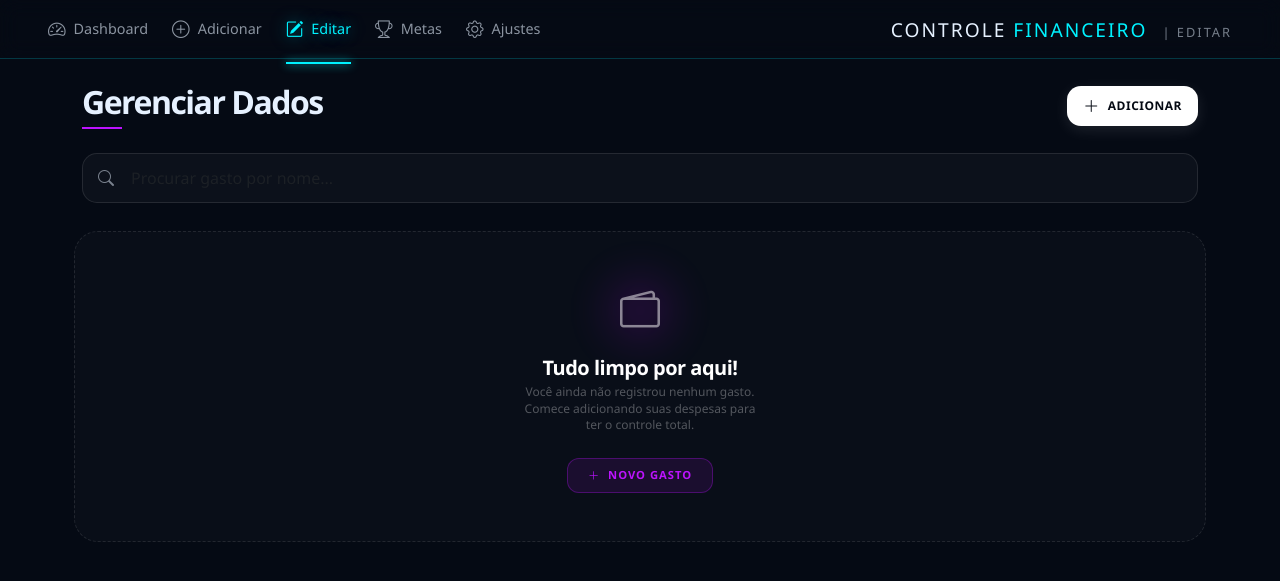
After one commit to ElryanGomes/ControleFinanceiro, a Flask app: page /editar in a window 1280 px wide. The commit adds this page. Shown: the top 581 px of the page. Run offline with Flask 3, Linux system fonts and the light colour scheme.

Commit message:
Página de Editar itens adicionado

```diff
--- a/app.py
+++ b/app.py
@@ -195,6 +195,22 @@ def atualizar_gasto():
     return jsonify(success=False), 404
 
 
+@app.route('/editar')
+def editar():
+    # Pega todos os gastos do banco para listar na tela de gerenciar
+    gastos = Gasto.query.all()
+    return render_template('editar.html', gastos=gastos)
+
+@app.route('/excluir_gasto/<int:id>', methods=['POST'])
+def excluir_gasto(id):
+    gasto = Gasto.query.get_or_404(id)
+    try:
+        db.session.delete(gasto)
+        db.session.commit()
+        return {"success": True}
+    except Exception as e:
+        return {"success": False, "error": str(e)}
+
 
 if __name__ == "__main__":
     app.run(debug=True)
--- /dev/null
+++ b/static/css/editar.css
@@ -0,0 +1,140 @@
+/* RESET E VARIÁVEIS */
+* {
+    margin: 0;
+    padding: 0;
+    box-sizing: border-box;
+}
+
+:root {
+    --bg-dark: #050a14;
+    --card-bg: #0a192f;
+    --text-main: #e6f1ff;
+    --accent-cyan: #00f2ff;
+    --accent-purple: #bc13fe;
+    --gain-green: #64ffda;
+    --loss-pink: #ff007f;
+    --border-color: rgba(0, 242, 255, 0.2);
+}
+
+body {
+    background-color: var(--bg-dark);
+    color: var(--text-main);
+    font-family: 'Segoe UI', Roboto, sans-serif;
+    overflow-x: hidden;
+}
+
+/* HEADER E NAVEGAÇÃO */
+.header-main {
+    background: rgba(5, 10, 20, 0.8);
+    backdrop-filter: blur(10px);
+    border-bottom: 1px solid var(--border-color);
+    position: sticky;
+    top: 0;
+    z-index: 1000;
+}
+
+.nav-link-custom {
+    color: var(--text-main);
+    text-decoration: none;
+    font-size: 0.9rem;
+    font-weight: 500;
+    display: flex;
+    align-items: center;
+    gap: 8px;
+    transition: all 0.3s ease;
+    opacity: 0.6;
+    position: relative;
+}
+
+.nav-link-custom i { font-size: 1.1rem; }
+
+.nav-link-custom:hover, .nav-link-custom.active {
+    opacity: 1;
+    color: var(--accent-cyan);
+    text-shadow: 0 0 15px rgba(0, 242, 255, 0.5);
+}
+
+.nav-link-custom.active::after {
+    content: '';
+    position: absolute;
+    bottom: -22px;
+    left: 0;
+    width: 100%;
+    height: 2px;
+    background: var(--accent-cyan);
+    box-shadow: 0 0 10px var(--accent-cyan);
+}
+
+.titulo-pagina h2 {
+    font-size: 1.2rem;
+    letter-spacing: 2px;
+}
+
+/* Estética dos Cards na Edição */
+.card-edit {
+    background: linear-gradient(145deg, #0d1117, #070a0f);
+    border: 1px solid rgba(255, 255, 255, 0.05);
+    border-radius: 20px;
+    transition: all 0.3s ease;
+}
+
+.card-edit:hover {
+    border-color: rgba(78, 205, 196, 0.3);
+    transform: scale(1.01);
+}
+
+/* Input de Busca Estilizado */
+.search-box {
+    background: rgba(255, 255, 255, 0.03) !important;
+    border: 1px solid rgba(255, 255, 255, 0.1) !important;
+    border-radius: 15px;
+    color: white !important;
+    padding: 12px 20px;
+}
+
+.search-box:focus {
+    box-shadow: 0 0 15px rgba(78, 205, 196, 0.2);
+    border-color: #4ecdc4 !important;
+}
+
+/* Botões de Ação */
+.btn-circle {
+    width: 42px;
+    height: 42px;
+    border-radius: 12px;
+    display: flex;
+    align-items: center;
+    justify-content: center;
+    border: none;
+    transition: 0.3s;
+}
+
+.btn-edit {
+    background: rgba(78, 205, 196, 0.1);
+    color: #4ecdc4;
+}
+
+.btn-edit:hover {
+    background: #4ecdc4;
+    color: #050a14;
+    box-shadow: 0 0 15px #4ecdc466;
+}
+
+.btn-delete {
+    background: rgba(255, 82, 82, 0.1);
+    color: #ff5252;
+}
+
+.btn-delete:hover {
+    background: #ff5252;
+    color: white;
+    box-shadow: 0 0 15px #ff525266;
+}
+
+.badge-info-custom {
+    background: rgba(165, 180, 252, 0.05);
+    color: #a5b4fc;
+    border: 1px solid rgba(165, 180, 252, 0.2);
+    font-size: 0.6rem;
+    text-transform: uppercase;
+}
--- /dev/null
+++ b/templates/editar.html
@@ -0,0 +1,176 @@
+<!DOCTYPE html>
+<html lang="pt-br">
+
+<head>
+    <meta charset="UTF-8">
+    <meta name="viewport" content="width=device-width, initial-scale=1.0">
+    <link href="https://cdn.jsdelivr.net/npm/bootstrap@5.3.0/dist/css/bootstrap.min.css" rel="stylesheet">
+    <link rel="stylesheet" href="https://cdn.jsdelivr.net/npm/bootstrap-icons@1.11.1/font/bootstrap-icons.css">
+    <link rel="stylesheet" href="{{ url_for('static', filename='css/editar.css') }}">
+    <title>Gerenciar Finanças</title>
+</head>
+
+<body>
+
+    <header class="header-main px-5 py-3">
+        <nav class="d-flex justify-content-between align-items-center">
+            <div class="nav-paginas d-flex gap-4">
+                <a href="{{ url_for('index') }}" class="nav-link-custom ">
+                    <i class="bi bi-speedometer2"></i> Dashboard
+                </a>
+                <a href="{{ url_for('adicionar') }}" class="nav-link-custom">
+                    <i class="bi bi-plus-circle"></i> Adicionar
+                </a>
+                <a href="{{ url_for('editar') }}" class="nav-link-custom active">
+                    <i class="bi bi-pencil-square"></i> Editar
+                </a>
+                <a href="#" class="nav-link-custom">
+                    <i class="bi bi-trophy"></i> Metas
+                </a>
+                <a href="#" class="nav-link-custom">
+                    <i class="bi bi-gear"></i> Ajustes
+                </a>
+            </div>
+
+            <div class="titulo-pagina text-end">
+                <h2 class="m-0 tracking-widest text-uppercase h4">
+                    Controle <span style="color: var(--accent-cyan)">Financeiro</span>
+                    <small class="ms-2 opacity-50" style="font-size: 0.8rem;">| Editar</small>
+                </h2>
+            </div>
+        </nav>
+    </header>
+
+
+    <div class="container py-4">
+        <div class="d-flex justify-content-between align-items-center mb-4">
+            <div>
+                <h2 class="fw-bold mb-0" style="letter-spacing: -1.5px;">Gerenciar Dados</h2>
+                <div style="height: 2px; width: 40px; background: #bc13fe; margin-top: 5px;"></div>
+            </div>
+            <a href="/adicionar" class="btn d-flex align-items-center gap-2"
+                style="background: #fff; color: #050a14; border: none; border-radius: 14px; padding: 8px 16px; font-size: 0.75rem; font-weight: 700; letter-spacing: 0.5px; box-shadow: 0 4px 15px rgba(255,255,255,0.1); transition: 0.3s;">
+                <i class="bi bi-plus-lg" style="font-size: 1rem;"></i>
+                <span class="d-none d-md-inline">ADICIONAR</span>
+            </a>
+        </div>
+
+        <div class="position-relative mb-4">
+            <i class="bi bi-search position-absolute top-50 translate-middle-y ms-3 opacity-50"></i>
+            <input type="text" id="filtro" class="form-control search-box ps-5"
+                placeholder="Procurar gasto por nome...">
+        </div>
+
+        <div class="row g-3" id="listaItens">
+            {% for item in gastos %}
+            <div class="col-12 item-card" data-nome="{{ item.nome.lower() }}">
+                <div class="card-edit p-3">
+                    <div class="row align-items-center">
+                        <div class="col-6">
+                            <strong class="d-block fs-5 text-white">{{ item.nome }}</strong>
+                            <div class="d-flex gap-2 mt-1">
+                                <span class="badge badge-info-custom">{{ item.tipo }}</span>
+                                <span class="badge badge-info-custom">{{ item.categoria }}</span>
+                            </div>
+                        </div>
+
+                        <div class="col-3 text-end">
+                            <small class="d-block opacity-40 text-uppercase"
+                                style="font-size: 0.5rem; letter-spacing: 1px;">Valor Total</small>
+                            <span class="fw-bold">R$ {{ "{:,.2f}".format(item.valor_total).replace('.', ',') }}</span>
+                        </div>
+
+                        <div class="col-3 d-flex justify-content-end gap-2">
+                            <button class="btn-circle btn-edit" onclick="abrirEdicao('{{ item.id }}')">
+                                <i class="bi bi-pencil-fill"></i>
+                            </button>
+                            <button class="btn-circle btn-delete"
+                                onclick="confirmarExclusao('{{ item.id }}', '{{ item.nome }}')">
+                                <i class="bi bi-trash3-fill"></i>
+                            </button>
+                        </div>
+                    </div>
+                </div>
+            </div>
+            {% endfor %}
+            {% if not gastos %}
+            <div class="col-12 text-center py-5"
+                style="background: rgba(255, 255, 255, 0.02); border: 1px dashed rgba(255, 255, 255, 0.1); border-radius: 24px; margin-top: 20px;">
+                <div class="mb-3 d-inline-block position-relative">
+                    <div
+                        style="position: absolute; top: 50%; left: 50%; transform: translate(-50%, -50%); width: 60px; height: 60px; background: rgba(188, 19, 254, 0.2); filter: blur(20px); border-radius: 50%; animation: pulse-neon 2s infinite;">
+                    </div>
+                    <i class="bi bi-wallet2 text-white-50"
+                        style="font-size: 2.5rem; position: relative; z-index: 1;"></i>
+                </div>
+
+                <h5 class="fw-bold text-white mb-1" style="letter-spacing: -0.5px;">Tudo limpo por aqui!</h5>
+                <p class="text-white-50 mx-auto"
+                    style="font-size: 0.75rem; max-width: 250px; line-height: 1.4; opacity: 0.6;">
+                    Você ainda não registrou nenhum gasto. Comece adicionando suas despesas para ter o controle total.
+                </p>
+
+                <a href="/adicionar" class="btn btn-sm mt-2"
+                    style="background: rgba(188, 19, 254, 0.1); color: #bc13fe; border: 1px solid rgba(188, 19, 254, 0.3); border-radius: 12px; font-size: 0.7rem; font-weight: 700; padding: 8px 20px; text-transform: uppercase; letter-spacing: 1px;">
+                    <i class="bi bi-plus-lg me-1"></i> Novo Gasto
+                </a>
+            </div>
+
+            <style>
+                @keyframes pulse-neon {
+                    0% {
+                        transform: translate(-50%, -50%) scale(0.8);
+                        opacity: 0.5;
+                    }
+
+                    50% {
+                        transform: translate(-50%, -50%) scale(1.2);
+                        opacity: 0.8;
+                    }
+
+                    100% {
+                        transform: translate(-50%, -50%) scale(0.8);
+                        opacity: 0.5;
+                    }
+                }
+            </style>
+            {% endif %}
+        </div>
+    </div>
+
+    <script>
+        // Filtro de Pesquisa Real-time
+        document.getElementById('filtro').addEventListener('input', function (e) {
+            let termo = e.target.value.toLowerCase();
+            document.querySelectorAll('.item-card').forEach(card => {
+                let nome = card.getAttribute('data-nome');
+                card.style.display = nome.includes(termo) ? 'block' : 'none';
+            });
+        });
+
+        // Função para Excluir
+        function confirmarExclusao(id, nome) {
+            if (confirm(`Excluir permanentemente "${nome}"?`)) {
+                fetch(`/excluir_gasto/${id}`, { method: 'POST' })
+                    .then(res => res.json())
+                    .then(data => {
+                        if (data.success) {
+                            location.reload();
+                        } else {
+                            alert("Erro: " + data.error);
+                        }
+                    })
+                    .catch(() => alert("Erro de conexão."));
+            }
+        }
+
+        // Função para Abrir Edição
+        function abrirEdicao(id) {
+            // Redireciona para uma rota de formulário de edição que criaremos
+            window.location.href = `/editar_item/${id}`;
+        }
+    </script>
+
+</body>
+
+</html>
--- a/templates/index.html
+++ b/templates/index.html
@@ -19,7 +19,10 @@
                     <i class="bi bi-speedometer2"></i> Dashboard
                 </a>
                 <a href="{{ url_for('adicionar') }}" class="nav-link-custom">
-                    <i class="bi bi-pencil-square"></i> Adicionar
+                    <i class="bi bi-plus-circle"></i> Adicionar
+                </a>
+                <a href="{{ url_for('editar') }}" class="nav-link-custom">
+                    <i class="bi bi-pencil-square"></i> Editar
                 </a>
                 <a href="#" class="nav-link-custom">
                     <i class="bi bi-trophy"></i> Metas
```
Also changed, not shown: templates/adicionar.html (+6 -6 lines), financas.db.
